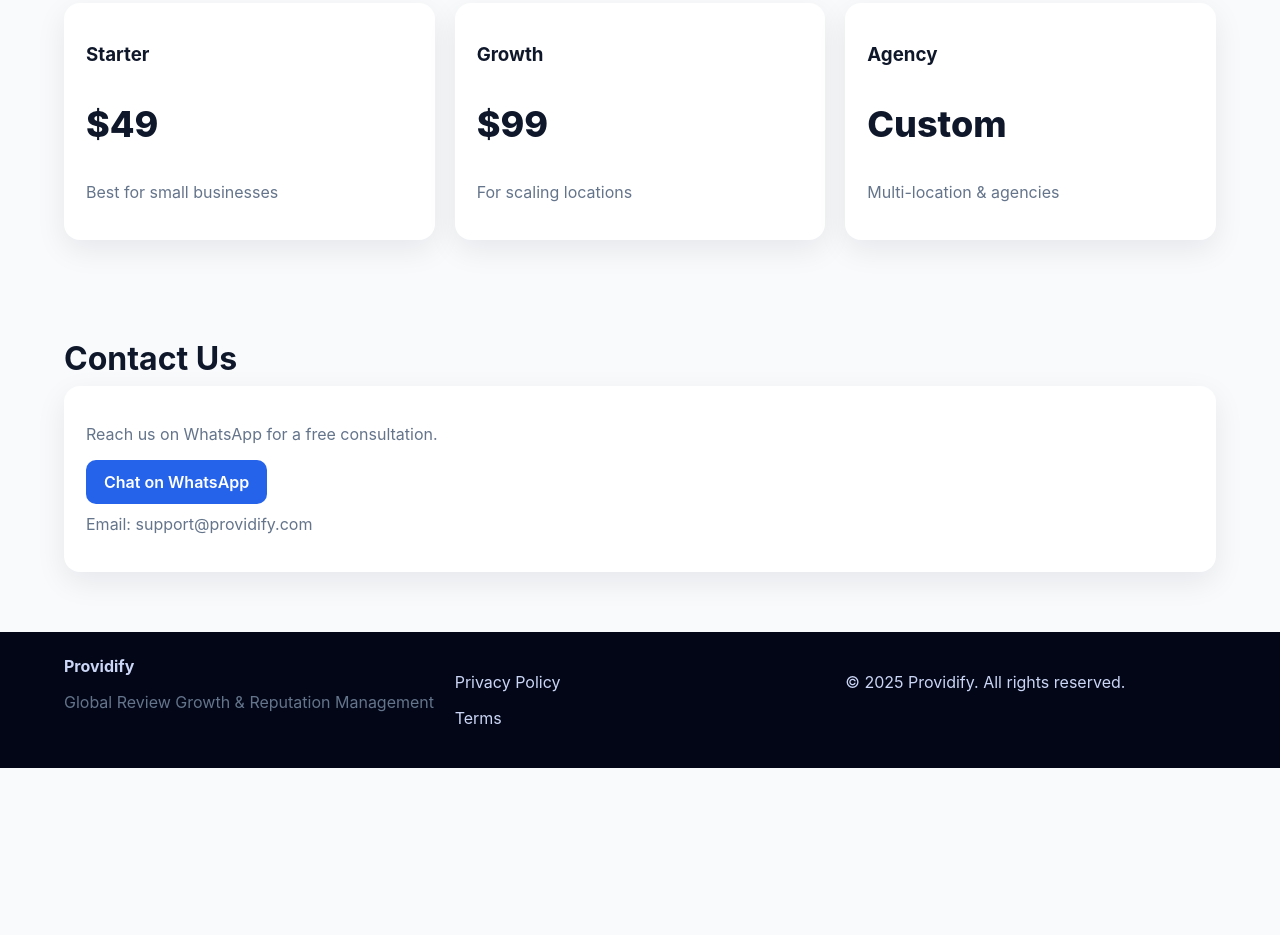
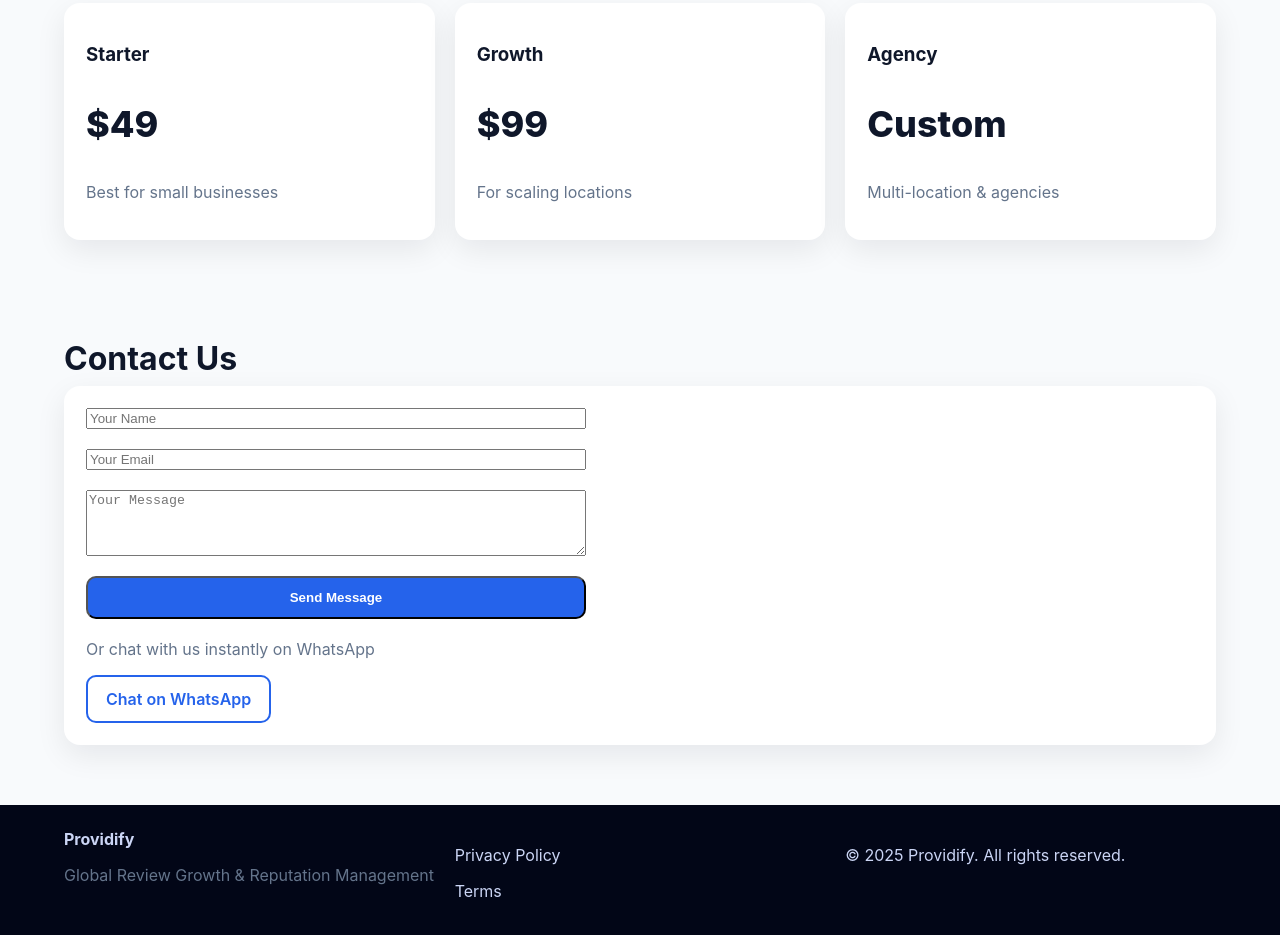
Before and after one commit to providyobstinator/Providyfy, a plain HTML site: page index.html in a window 1280 px wide. Shown: the part 1353-2288 px from the top of the page. Before the commit the page ends 2121 px from the top, so only its background shows below. Drawn offline with Linux system fonts and the light colour scheme.

Commit message:
Implement contact form and WhatsApp integration
Added a contact form and WhatsApp button for user inquiries.

```diff
--- a/index.html
+++ b/index.html
@@ -110,12 +110,24 @@
       <div class="card"><h3>Agency</h3><p class="price">Custom</p><p class="muted">Multi-location & agencies</p></div>
     </div>
   </section>  <section id="contact">
-    <h2>Contact Us</h2>
-    <div class="card">
-      <p class="muted">Reach us on WhatsApp for a free consultation.</p>
-      <a class="btn" href="https://wa.me/447765472559" target="_blank">Chat on WhatsApp</a>
-      <p class="muted" style="margin-top:10px">Email: support@providify.com</p>
-    </div>
+  <h2>Contact Us</h2>
+  <div class="card">
+
+    <!-- CONTACT FORM -->
+    <form action="https://formspree.io/f/mvgenpdj" method="POST" class="grid" style="max-width:500px">
+      <input type="text" name="name" placeholder="Your Name" required>
+      <input type="email" name="email" placeholder="Your Email" required>
+      <textarea name="message" placeholder="Your Message" rows="4" required></textarea>
+      <button class="btn" type="submit">Send Message</button>
+    </form>
+
+    <!-- WHATSAPP BUTTON -->
+    <p class="muted" style="margin-top:20px">Or chat with us instantly on WhatsApp</p>
+    <a class="btn outline" href="https://wa.me/447765472559" target="_blank">
+      Chat on WhatsApp
+    </a>
+
+  </div>
   </section>
 </main><footer>
   <div class="container grid grid-3">
```
